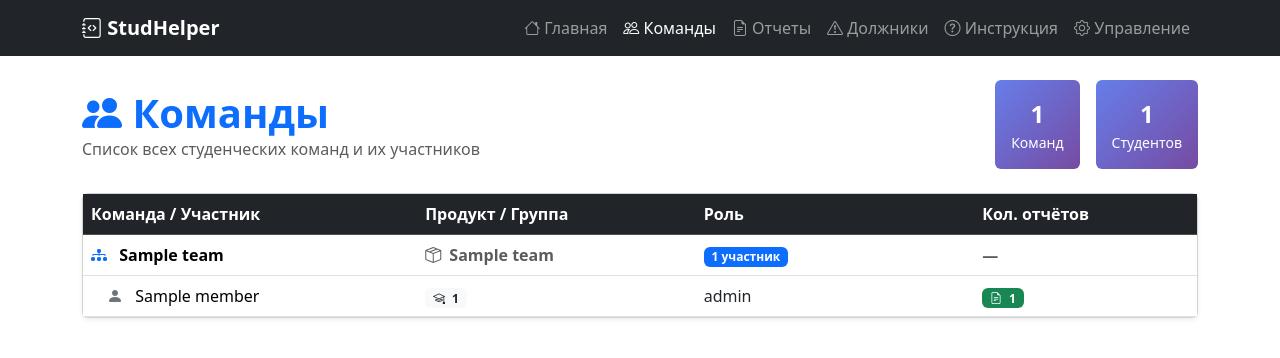
After one commit to xtrueman/studteams, a FastAPI app: template web/templates/teams.jinja in a window 1280 px wide. The commit adds this page. Shown: the top 358 px of the page. Run offline with FastAPI, Linux system fonts and the light colour scheme; the template is opened without the code that fills it: most values are stand-ins (such as "Sample title", 1, 10 or a date in 2020).

Commit message:
✨ Добавлена страница команд /teams
- Создан модуль db.py для работы с MySQL базой данных
- Добавлены симлинки на myconn.py и config.py для доступа к БД
- Реализован маршрут /teams с отображением всех команд и участников
- Таблица с двумя типами строк: команды (серые) и участники (белые)
- Показ статистики: количество команд и студентов
- Отображение ролей с короной для администраторов команд
- Подсчет количества отчетов для каждого участника
- Обновлена навигация и главная страница теперь ведет на /teams
- Добавлена зависимость mysql-connector-python

Интеграция с MySQL базой данных завершена

```diff
--- /dev/null
+++ b/web/config.py
@@ -0,0 +1 @@
+../config.py
--- /dev/null
+++ b/web/myconn.py
@@ -0,0 +1 @@
+../myconn.py
--- a/web/studhelper.py
+++ b/web/studhelper.py
@@ -14,9 +14,27 @@ templates = Jinja2Templates(directory="templates")
 
 @app.get("/", include_in_schema=False)
 async def root():
-    return RedirectResponse(url="/faq")
+    return RedirectResponse(url="/teams")
 
 
 @app.get("/faq", response_class=HTMLResponse)
 async def faq(request: Request):
-    return templates.TemplateResponse("faq.jinja", {"request": request})
+    params = {"request": request}
+    return templates.TemplateResponse("faq.jinja", params)
+
+
+@app.get("/teams", response_class=HTMLResponse)
+async def teams(request: Request):
+    from db import get_teams_with_members, get_teams_count, get_total_students_count
+
+    teams_data = get_teams_with_members()
+    teams_count = get_teams_count()
+    students_count = get_total_students_count()
+
+    params = {
+        "request": request,
+        "teams": teams_data,
+        "teams_count": teams_count,
+        "students_count": students_count
+    }
+    return templates.TemplateResponse("teams.jinja", params)
--- a/web/templates/base.jinja
+++ b/web/templates/base.jinja
@@ -36,7 +36,7 @@
                         </a>
                     </li>
                     <li class="nav-item">
-                        <a class="nav-link" href="#" title="В разработке">
+                        <a class="nav-link{% if request.url.path == '/teams' %} active{% endif %}" href="/teams">
                             <i class="bi bi-people"></i>
                             Команды
                         </a>
--- /dev/null
+++ b/web/templates/teams.jinja
@@ -0,0 +1,177 @@
+{% extends "base.jinja" %}
+{% block title %}Команды - StudHelper{% endblock %}
+
+{% block head %}
+<style>
+    .team-row {
+        background-color: #f8f9fa;
+        font-weight: 600;
+    }
+
+    .member-row {
+        background-color: #ffffff;
+    }
+
+    .team-row:hover {
+        background-color: #e9ecef;
+    }
+
+    .member-row:hover {
+        background-color: #f8f9fa;
+    }
+
+    .admin-crown {
+        color: #ffc107;
+        margin-left: 5px;
+    }
+
+    .stats-card {
+        background: linear-gradient(135deg, #667eea 0%, #764ba2 100%);
+        color: white;
+    }
+</style>
+{% endblock %}
+
+{% block content %}
+<div class="container py-4">
+    <div class="row">
+        <div class="col-12">
+            <!-- Заголовок и статистика -->
+            <div class="d-flex justify-content-between align-items-center mb-4">
+                <div>
+                    <h1 class="display-6 fw-bold text-primary mb-0">
+                        <i class="bi bi-people-fill"></i>
+                        Команды
+                    </h1>
+                    <p class="text-muted mb-0">Список всех студенческих команд и их участников</p>
+                </div>
+
+                <div class="d-flex gap-3">
+                    <div class="stats-card rounded p-3 text-center">
+                        <div class="fs-4 fw-bold">{{ teams_count }}</div>
+                        <div class="small">Команд</div>
+                    </div>
+                    <div class="stats-card rounded p-3 text-center">
+                        <div class="fs-4 fw-bold">{{ students_count }}</div>
+                        <div class="small">Студентов</div>
+                    </div>
+                </div>
+            </div>
+
+            <!-- Таблица команд -->
+            <div class="card shadow-sm">
+                <div class="card-body p-0">
+                    <div class="table-responsive">
+                        <table class="table table-hover mb-0">
+                            <thead class="table-dark">
+                                <tr>
+                                    <th style="width: 30%">Команда / Участник</th>
+                                    <th style="width: 25%">Продукт / Группа</th>
+                                    <th style="width: 25%">Роль</th>
+                                    <th style="width: 20%">Кол. отчётов</th>
+                                </tr>
+                            </thead>
+                            <tbody>
+                                {% for team in teams %}
+                                    <!-- Строка команды -->
+                                    <tr class="team-row">
+                                        <td>
+                                            <strong>
+                                                <i class="bi bi-diagram-3-fill text-primary me-2"></i>
+                                                {{ team.team_name }}
+                                            </strong>
+                                        </td>
+                                        <td>
+                                            <span class="text-muted">
+                                                <i class="bi bi-box-seam me-1"></i>
+                                                {{ team.product_name }}
+                                            </span>
+                                        </td>
+                                        <td>
+                                            <span class="badge bg-primary">
+                                                {{ team.members|length }} участник{% if team.members|length > 1 %}ов{% endif %}
+                                            </span>
+                                        </td>
+                                        <td>
+                                            <span class="text-muted">—</span>
+                                        </td>
+                                    </tr>
+
+                                    <!-- Строки участников команды -->
+                                    {% for member in team.members %}
+                                    <tr class="member-row">
+                                        <td class="ps-4">
+                                            <i class="bi bi-person-fill text-secondary me-2"></i>
+                                            {{ member.name }}
+                                        </td>
+                                        <td>
+                                            {% if member.group_num %}
+                                                <span class="badge bg-light text-dark">
+                                                    <i class="bi bi-mortarboard me-1"></i>
+                                                    {{ member.group_num }}
+                                                </span>
+                                            {% else %}
+                                                <span class="text-muted">—</span>
+                                            {% endif %}
+                                        </td>
+                                        <td>
+                                            <span class="text-dark">{{ member.role }}</span>
+                                            {% if member.is_admin %}
+                                                <i class="bi bi-crown-fill admin-crown" title="Администратор команды"></i>
+                                            {% endif %}
+                                        </td>
+                                        <td>
+                                            {% if member.reports_count > 0 %}
+                                                <span class="badge bg-success">
+                                                    <i class="bi bi-file-earmark-text me-1"></i>
+                                                    {{ member.reports_count }}
+                                                </span>
+                                            {% else %}
+                                                <span class="badge bg-warning text-dark">
+                                                    <i class="bi bi-exclamation-triangle me-1"></i>
+                                                    0
+                                                </span>
+                                            {% endif %}
+                                        </td>
+                                    </tr>
+                                    {% endfor %}
+                                {% endfor %}
+                            </tbody>
+                        </table>
+                    </div>
+                </div>
+            </div>
+
+            {% if not teams %}
+            <div class="text-center py-5">
+                <div class="mb-4">
+                    <i class="bi bi-people display-1 text-muted"></i>
+                </div>
+                <h3 class="text-muted">Команды не найдены</h3>
+                <p class="text-muted">В системе пока нет зарегистрированных команд.</p>
+            </div>
+            {% endif %}
+        </div>
+    </div>
+</div>
+{% endblock %}
+
+{% block scripts %}
+<script>
+$(document).ready(function() {
+    // Подсветка активного элемента навигации
+    $('.nav-link').removeClass('active');
+    $('a[href="/teams"]').addClass('active');
+
+    // Добавляем эффект при наведении на строки команд
+    $('.team-row').hover(
+        function() {
+            $(this).nextUntil('.team-row').addClass('table-secondary');
+        },
+        function() {
+            $(this).nextUntil('.team-row').removeClass('table-secondary');
+        }
+    );
+});
+</script>
+{% endblock %}
--- a/web/web-requirements.txt
+++ b/web/web-requirements.txt
@@ -3,3 +3,4 @@ fastapi
 jinja2
 python-multipart
 uvicorn[standard]
+mysql-connector-python
```
Also changed, not shown: tests/bot_helpers_test.py (+12 -8 lines), web/db.py (added, +146 -0 lines), web/README.md.
